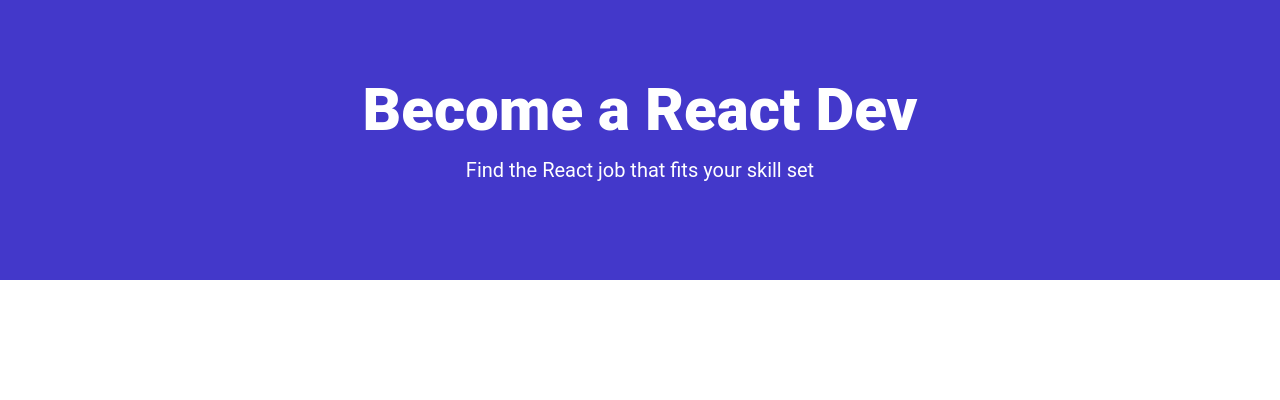
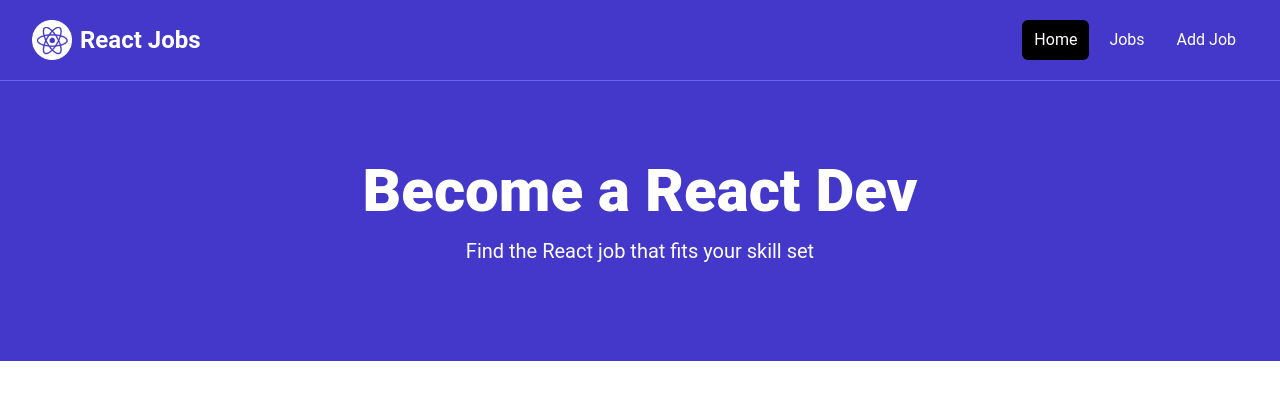
Before and after one commit to KevinTapol/ReactSPA, a React (Vite) app: page / in a window 1280 px wide. Shown: the top 400 px of the page. Built offline with nearby package versions, Linux system fonts and the light colour scheme.

Commit message:
added default props to Hero.jsx with comments

```diff
--- a/src/components/Hero.jsx
+++ b/src/components/Hero.jsx
@@ -1,3 +1,5 @@
+
+// title and subtitle have default props being set in as 'Become a React Dev' and 'Find the React job that fits your skill set' Also, they can be overwritten if props.title or props.subtitle is being reassigned.
 const Hero = ({
     title = 'Become a React Dev',
     subtitle = 'Find the React job that fits your skill set',
@@ -6,9 +8,11 @@ const Hero = ({
       <section className='bg-indigo-700 py-20 mb-4'>
         <div className='max-w-7xl mx-auto px-4 sm:px-6 lg:px-8 flex flex-col items-center'>
           <div className='text-center'>
+            {/* passing in the prop title */}
             <h1 className='text-4xl font-extrabold text-white sm:text-5xl md:text-6xl'>
               {title}
             </h1>
+            {/* passing in the prop subtitle */}
             <p className='my-4 text-xl text-white'>{subtitle}</p>
           </div>
         </div>
--- a/src/pages/Homepage.jsx
+++ b/src/pages/Homepage.jsx
@@ -1,10 +1,12 @@
 import React from 'react'
 import Hero from '../components/Hero'
+import Navbar from '../components/Navbar'
 
 const Homepage = () => {
   return (
     <div>
-        <Hero />
+      <Navbar />
+      <Hero />
     </div>
   )
 }
```
Also changed, not shown: 1 other file (tests, documents, lock files or other folders).
